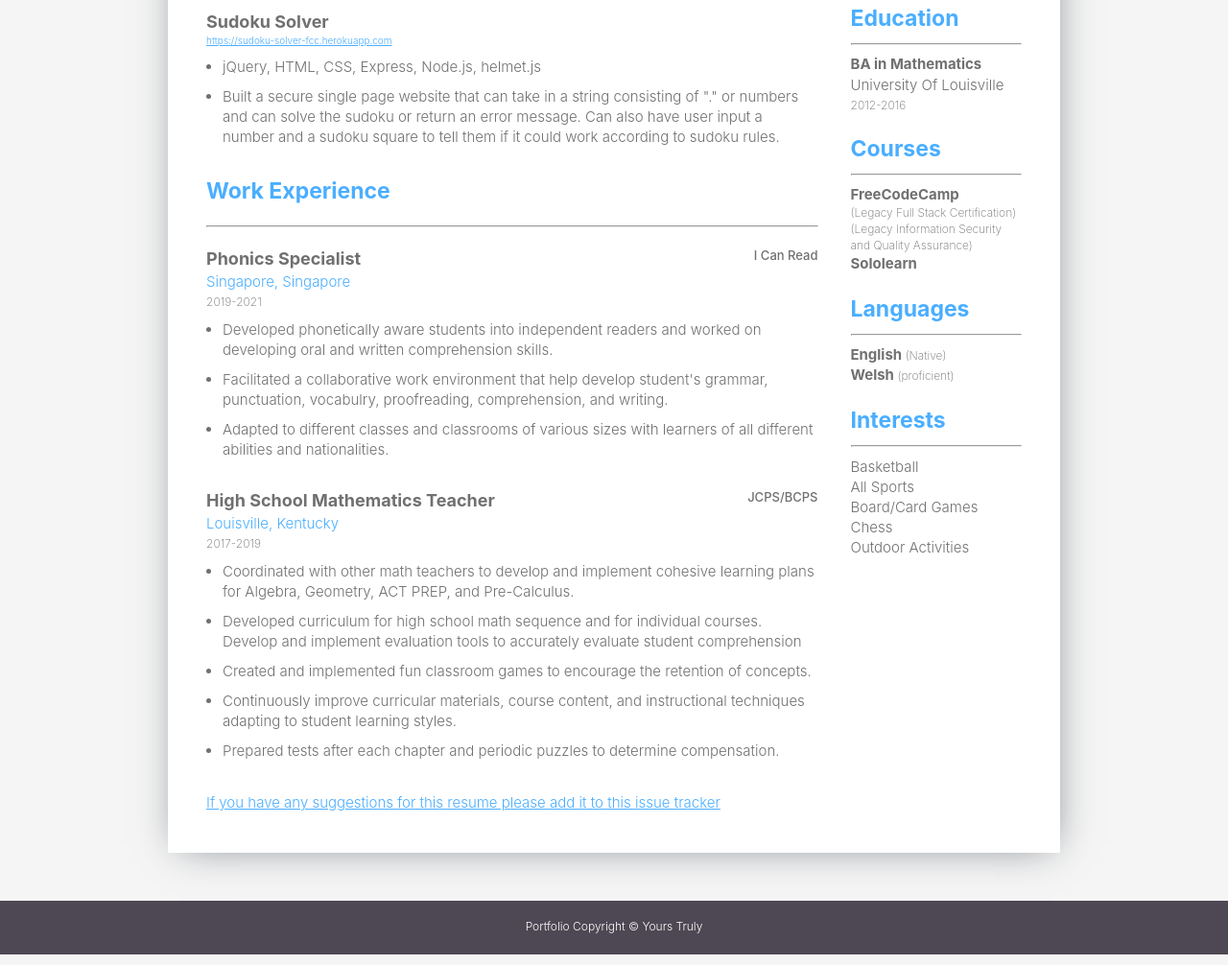
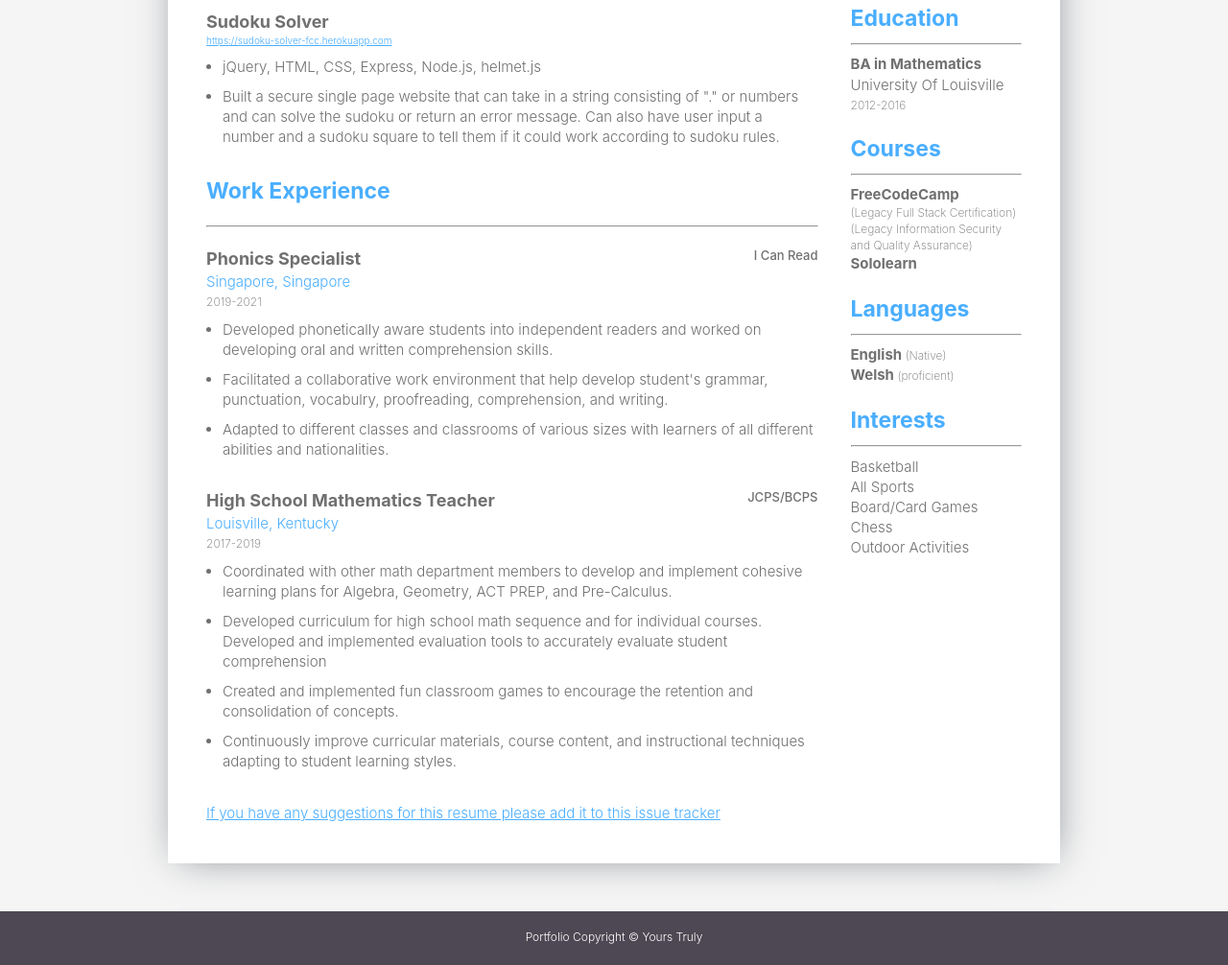
Before and after one commit to lace1010/Portfolio, a website: page views/resume.html in a window 1280 px wide. Shown: the part 1131-2137 px from the top of the page at 96% size. Drawn offline with nearby package versions, Linux system fonts and the light colour scheme; files that its build step writes are made by us from their sources; files whose address does not match are found by name.

Commit message:
Updated math teaching info after Laura's input

```diff
--- a/views/resume.html
+++ b/views/resume.html
@@ -196,20 +196,17 @@
                  <p class="years">2017-2019</p>
                  <ul class="jobBulletPoints">
                    <li>
-                     Coordinated with other math teachers to develop and implement cohesive learning plans for Algebra, Geometry, ACT PREP, and Pre-Calculus.
+                     Coordinated with other math department members to develop and implement cohesive learning plans for Algebra, Geometry, ACT PREP, and Pre-Calculus.
                    </li>
                    <li>
                      Developed curriculum for high school math sequence and for individual courses.
-                     Develop and implement evaluation tools to accurately evaluate student comprehension
+                     Developed and implemented evaluation tools to accurately evaluate student comprehension
                    </li>
                    <li>
-                    Created and implemented fun classroom games to encourage the retention of concepts.
+                    Created and implemented fun classroom games to encourage the retention and consolidation of concepts.
                   </li>
                   <li>
                     Continuously improve curricular materials, course content, and instructional techniques adapting to student learning styles.
-                  </li>
-                  <li>
-                    Prepared tests after each chapter and periodic puzzles to determine compensation.
                   </li>
                 </ul>
                </div>
```
